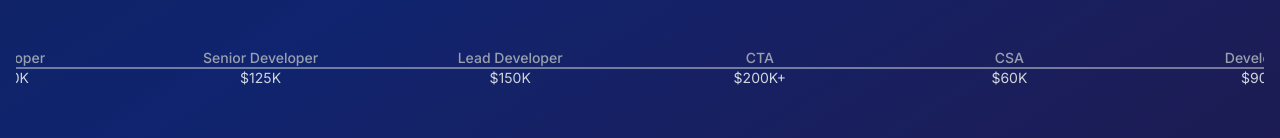
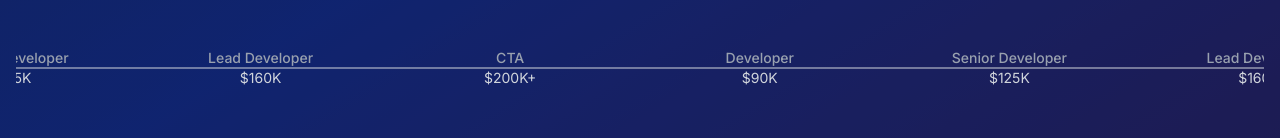
Before and after one commit to hunterphillips/sndev-career-coach, a Next.js app: page / in a window 1280 px wide. Shown: the part 584-722 px from the top of the page. Built offline with nearby package versions, Linux system fonts and the light colour scheme; no server answers.

Commit message:
timeline update

```diff
--- a/src/app/layout.js
+++ b/src/app/layout.js
@@ -5,7 +5,7 @@ import './globals.css';
 const inter = Inter({ subsets: ['latin'] });
 
 export const metadata = {
-  title: 'ServiceNow Career Coaching | Hunter Phillips',
+  title: 'ServiceNow Developer Career Coaching',
   description:
     '1:1 coaching and mentorship for ServiceNow developers, architects, and aspiring professionals. Get guidance on career growth, platform mastery, certifications, interviews, and more.',
   keywords:
@@ -16,7 +16,7 @@ export const metadata = {
     type: 'website',
     locale: 'en_US',
     url: process.env.NEXT_PUBLIC_SITE_URL,
-    title: 'ServiceNow Career Coaching | Hunter Phillips',
+    title: 'ServiceNow Developer Career Coaching',
     description:
       'Get personalized coaching and expert guidance to level up your ServiceNow career. Ideal for developers, admins, architects, and professionals navigating the platform.',
     siteName: 'SN Dev Coach',
--- a/src/components/sections/CareerTimeline.jsx
+++ b/src/components/sections/CareerTimeline.jsx
@@ -1,13 +1,13 @@
 const milestones = [
-  { title: 'CSA', salary: '$60K' },
+  // { title: 'CSA', salary: '$60K' },
   { title: 'Developer', salary: '$90K' },
   { title: 'Senior Developer', salary: '$125K' },
-  { title: 'Lead Developer', salary: '$150K' },
+  { title: 'Lead Developer', salary: '$160K' },
   { title: 'CTA', salary: '$200K+' },
 ];
 
 export default function CareerTimeline() {
-  const timeline = [...milestones, ...milestones];
+  const timeline = [...milestones, ...milestones, ...milestones, ...milestones];
   return (
     <div className="flex flex-col items-center px-4 py-12">
       <div className="relative w-full max-w-7xl overflow-hidden">
```
